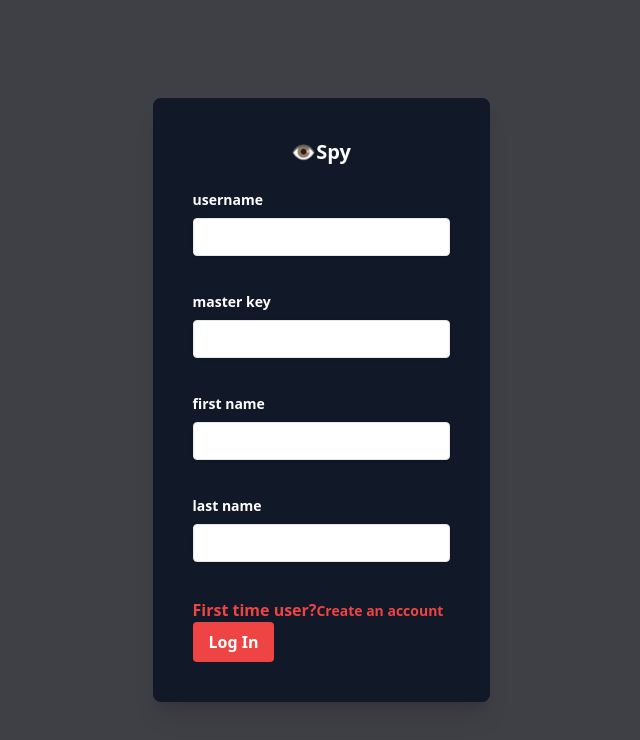
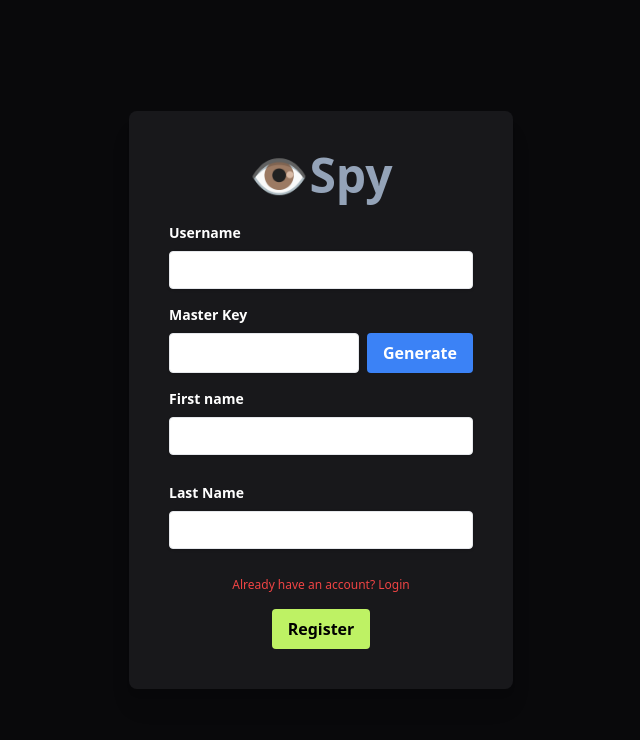
Before and after one commit to AkashMV/password-manager, a React (Vite) app: page /register in a window 1280 px wide. Shown: the top 740 px of the page, without its empty margins (319-959 px from the left). Built offline with nearby package versions, Linux system fonts and the light colour scheme.

Commit message:
registration setup completed

```diff
--- a/src/renderer/src/App.tsx
+++ b/src/renderer/src/App.tsx
@@ -2,6 +2,7 @@ import React from 'react';
 import { BrowserRouter, Routes, Route } from 'react-router-dom';
 import LoginPage from './pages/LoginPage';
 import RegisterPage from './pages/RegisterPage'; // Make sure the path is correct
+import DashBoard from './pages/DashBoard';
 
 function App(): JSX.Element {
   return (
@@ -9,6 +10,7 @@ function App(): JSX.Element {
       <Routes>
         <Route path="/" element={<LoginPage />} />
         <Route path="/register" element={<RegisterPage />} />
+        <Route path="/dashboard" element={<DashBoard />} />
       </Routes>
     </BrowserRouter>
   )
--- /dev/null
+++ b/src/renderer/src/modals/ErrorModal.tsx
@@ -0,0 +1,26 @@
+import React from 'react'
+
+interface ErrorModalProps {
+  errorMessage: string;
+  onClose: () => void;
+}
+
+const ErrorModal: React.FC<ErrorModalProps> = ({ errorMessage, onClose }) => {
+  return (
+    <div className="fixed inset-0 flex items-center justify-center z-50">
+      <div className="absolute inset-0 bg-black opacity-50"></div>
+      <div className="bg-white rounded-lg p-6 z-10">
+        <h2 className="text-xl font-bold mb-4">Error</h2>
+        <p className="mb-4">{errorMessage}</p>
+        <button
+          className="bg-blue-500 hover:bg-blue-700 text-white font-bold py-2 px-4 rounded focus:outline-none focus:shadow-outline"
+          onClick={onClose}
+        >
+          Close
+        </button>
+      </div>
+    </div>
+  )
+}
+
+export default ErrorModal
--- /dev/null
+++ b/src/renderer/src/modals/SuccessModal.tsx
@@ -0,0 +1,26 @@
+import React from 'react'
+
+interface ErrorModalProps {
+  successMessage: string;
+  onClose: () => void;
+}
+
+const SuccessModal: React.FC<ErrorModalProps> = ({ successMessage, onClose }) => {
+  return (
+    <div className="fixed inset-0 flex items-center justify-center z-50">
+      <div className="absolute inset-0 bg-black opacity-50"></div>
+      <div className="bg-white rounded-lg p-6 z-10">
+        <h2 className="text-xl font-bold mb-4">Success</h2>
+        <p className="mb-4">{successMessage}</p>
+        <button
+          className="bg-blue-500 hover:bg-blue-700 text-white font-bold py-2 px-4 rounded focus:outline-none focus:shadow-outline"
+          onClick={onClose}
+        >
+          Close
+        </button>
+      </div>
+    </div>
+  )
+}
+
+export default SuccessModal
--- a/src/renderer/src/pages/LoginPage.tsx
+++ b/src/renderer/src/pages/LoginPage.tsx
@@ -43,11 +43,10 @@ const LoginPage = (): JSX.Element => {
       }
     })
   }
-
   return (
-    <div className="flex items-center justify-center h-screen bg-zinc-700">
-      <div className="p-10 bg-gray-900 rounded-lg shadow-xl">
-        <div className="flex justify-center mb-6 text-xl font-semibold text-white">👁️Spy</div>
+    <div className="flex items-center justify-center h-screen bg-zinc-950">
+      <div className="p-10 bg-zinc-900 rounded-lg shadow-xl">
+        <div className="flex justify-center mb-6 text-5xl font-bold text-slate-400">👁️Spy</div>
         <form onSubmit={handleSubmit}>
           {' '}
           <div className="mb-4">
@@ -55,12 +54,12 @@ const LoginPage = (): JSX.Element => {
               Username
             </label>
             <input
-              name="username" // Corrected to include name attribute
+              name="username"
               type="text"
               id="username"
               value={name}
               onChange={handleInputChange}
-              className="shadow appearance-none border rounded w-full py-2 px-3 text-gray-700 leading-tight focus:outline-none focus:shadow-outline"
+              className="shadow appearance-none border rounded w-full py-2 px-3 text-slate-700 leading-tight focus:outline-none focus:shadow-outline"
             />
           </div>
           <div className="mb-6">
@@ -68,7 +67,7 @@ const LoginPage = (): JSX.Element => {
               Master Key
             </label>
             <input
-              name="masterKey" // Corrected to include name attribute
+              name="masterKey"
               type="password"
               id="masterKey"
               value={masterKey}
@@ -76,21 +75,18 @@ const LoginPage = (): JSX.Element => {
               className="shadow appearance-none border rounded w-full py-2 px-3 text-gray-700 mb-3 leading-tight focus:outline-none focus:shadow-outline"
             />
           </div>
-          <p className="inline-block align-baseline font-bold  text-red-500">
-            First time user?
-            <span className=" hover:text-red-800">
-              <Link
-                to="/register"
-                className="inline-block align-baseline font-bold text-sm text-red-500 hover:text-red-800"
-              >
+          <div className="text-center mb-6">
+            <p className="text-xs text-red-500">
+              First time user? {' '}
+              <Link to="/register" className="hover:text-red-800">
                 Create an account
               </Link>
-            </span>
-          </p>
-          <div className="flex items-center justify-between">
+            </p>
+          </div>
+          <div className="flex justify-center">
             <button
-              type="submit" // Corrected to use type="submit" for form submission
-              className="bg-red-500 hover:bg-red-700 text-white font-bold py-2 px-4 rounded focus:outline-none focus:shadow-outline"
+              type="submit"
+              className="bg-lime-300 hover:bg-lime-500 text-black font-bold py-2 px-4 rounded focus:outline-none focus:shadow-outline"
             >
               Log In
             </button>
--- a/src/renderer/src/pages/RegisterPage.tsx
+++ b/src/renderer/src/pages/RegisterPage.tsx
@@ -1,5 +1,7 @@
 import React, { useState, useEffect } from 'react'
 import { Link, useNavigate } from 'react-router-dom'
+import ErrorModal from '@renderer/modals/ErrorModal'
+import SuccessModal from '@renderer/modals/SuccessModal'
 
 const RegisterPage = (): JSX.Element => {
   const navigate = useNavigate()
@@ -8,7 +10,9 @@ const RegisterPage = (): JSX.Element => {
   const [masterKey, setMasterKey] = useState('')
   const [firstName, setFirstName] = useState('')
   const [lastName, setLastName] = useState('')
-
+  const [message, setMessage] = useState('')
+  const [showErrorModal, setShowErrorModal] = useState(false)
+  const [showSuccessModal, setShowSuccessModal] = useState(false)
 
   // Handle form input changes
   const handleInputChange = (e: React.ChangeEvent<HTMLInputElement>): void => {
@@ -31,6 +35,7 @@ const { name, value } = e.target
     }
   }
 
+
   // Handle form submission
   const handleSubmit = (e: React.FormEvent<HTMLFormElement>): void => {
     e.preventDefault() // Prevent default form submission
@@ -39,26 +44,49 @@ const { name, value } = e.target
       .invoke('register-account', { userName, masterKey, firstName, lastName })
       .then((response) => {
         if (response.success) {
-          console.log('bimbachi')
-          navigate('/')
+          setMessage('User registration success')
+          setShowSuccessModal(true)
         } else {
-          console.log('simbachi');
+          setMessage(response.message)
+          setShowErrorModal(true)
         }
       })
       .catch((error) => {
         console.log('Error sending registration request', error)
+        setMessage("Error while registering the account")
+        setShowErrorModal(true)
       })
   }
 
+  const generateMasterKey = ():void =>{
+    window.electron.ipcRenderer.invoke('generate-password')
+    .then((response)=>{
+      setMasterKey(response)
+    })
+    .catch((err)=>{
+      console.log("Error", err)
+    })
+  }
+
+  const closeModal = (): void => {
+    setShowErrorModal(false)
+    setMessage('')
+  }
+
+  const closeSuccessModal = (): void => {
+    setShowSuccessModal(false)
+    setMessage('')
+    navigate("/dashboard")
+  }
+
   return (
-    <div className="flex items-center justify-center h-screen bg-zinc-700">
-      <div className="p-10 bg-gray-900 rounded-lg shadow-xl">
-        <div className="flex justify-center mb-6 text-xl font-semibold text-white">👁️Spy</div>
+    <div className="flex items-center justify-center h-screen bg-zinc-950">
+      <div className="p-10 bg-zinc-900 rounded-lg shadow-xl w-96">
+        <div className="flex justify-center mb-6 text-5xl font-bold text-slate-400">👁️Spy</div>
         <form onSubmit={handleSubmit}>
-          {' '}
-          <div className="mb-6">
-            <label htmlFor="userName" className="block text-white text-sm font-bold mb-2">
-            username
+          <div className="mb-4">
+            <label htmlFor="username" className="block text-white text-sm font-bold mb-2">
+              Username
             </label>
             <input
               name="userName"
@@ -66,28 +94,37 @@ const { name, value } = e.target
               id="userName"
               value={userName}
               onChange={handleInputChange}
-            className="shadow appearance-none border rounded w-full py-2 px-3 text-gray-700 mb-3 leading-tight focus:outline-none focus:shadow-outline"
+              className="shadow appearance-none border rounded w-full py-2 px-3 text-slate-700 leading-tight focus:outline-none focus:shadow-outline"
             />
           </div>
-          <div className="mb-6">
+          <div className="mb-4">
             <label htmlFor="password" className="block text-white text-sm font-bold mb-2">
-              master key
+              Master Key
             </label>
+            <div className="flex">
               <input
-              name="masterKey" // Corrected to include name attribute
-              type="password"
+                name="masterKey"
+                type="text"
                 id="masterKey"
                 value={masterKey}
                 onChange={handleInputChange}
-              className="shadow appearance-none border rounded w-full py-2 px-3 text-gray-700 mb-3 leading-tight focus:outline-none focus:shadow-outline"
+                className="shadow appearance-none border rounded w-full py-2 px-3 text-gray-700 leading-tight focus:outline-none focus:shadow-outline"
               />
+              <button
+                type="button"
+                onClick={generateMasterKey}
+                className="ml-2 bg-blue-500 hover:bg-blue-700 text-white font-bold py-2 px-4 rounded focus:outline-none focus:shadow-outline"
+              >
+                Generate
+              </button>
             </div>
-          <div className="mb-6">
-            <label htmlFor="firstName" className="block text-white text-sm font-bold mb-2">
-              first name
+          </div>
+          <div className="mb-4">
+            <label htmlFor="password" className="block text-white text-sm font-bold mb-2">
+              First name
             </label>
             <input
-              name="firstName" // Corrected to include name attribute
+              name="firstName"
               type="text"
               id="firstName"
               value={firstName}
@@ -95,12 +132,12 @@ const { name, value } = e.target
               className="shadow appearance-none border rounded w-full py-2 px-3 text-gray-700 mb-3 leading-tight focus:outline-none focus:shadow-outline"
             />
           </div>
-          <div className="mb-6">
-            <label htmlFor="lastName" className="block text-white text-sm font-bold mb-2">
-              last name
+          <div className="mb-4">
+            <label htmlFor="password" className="block text-white text-sm font-bold mb-2">
+              Last Name
             </label>
             <input
-              name="lastName" // Corrected to include name attribute
+              name="lastName"
               type="text"
               id="lastName"
               value={lastName}
@@ -108,27 +145,26 @@ const { name, value } = e.target
               className="shadow appearance-none border rounded w-full py-2 px-3 text-gray-700 mb-3 leading-tight focus:outline-none focus:shadow-outline"
             />
           </div>
-          <p className="inline-block align-baseline font-bold  text-red-500">
-            First time user?
-            <span className=" hover:text-red-800">
-              <Link
-                to="/"
-                className="inline-block align-baseline font-bold text-sm text-red-500 hover:text-red-800"
+          <div className="text-center mb-4">
+            <p className="text-xs text-red-500">
+              Already have an account?{' '}
+              <Link to="/" className="hover:text-red-800">
+                Login
+              </Link>
+            </p>
+          </div>
+          <div className="flex justify-center">
+            <button
+              type="submit"
+              className="bg-lime-300 hover:bg-lime-500 text-black font-bold py-2 px-4 rounded focus:outline-none focus:shadow-outline"
             >
-                Create an account
-              </Link>
-            </span>
-          </p>
-          <div className="flex items-center justify-between">
-            <button
-              type="submit" // Corrected to use type="submit" for form submission
-              className="bg-red-500 hover:bg-red-700 text-white font-bold py-2 px-4 rounded focus:outline-none focus:shadow-outline"
-            >
-              Log In
+              Register
             </button>
           </div>
         </form>
       </div>
+      {showErrorModal && (<ErrorModal errorMessage={message} onClose={closeModal} />)}
+      {showSuccessModal && (<SuccessModal successMessage={message} onClose={closeSuccessModal} />)}
     </div>
   )
 }
```
Also changed, not shown: src/backend/local/database.js (+49 -14 lines), src/backend/utils/passwordGenerator.js (added, +28 -0 lines), src/main/index.ts (+21 -3 lines), src/renderer/src/pages/DashBoard.tsx (added, +61 -0 lines), 2 other files (tests, documents, lock files or other folders). Lines whose indentation alone changed are shown as unchanged.
